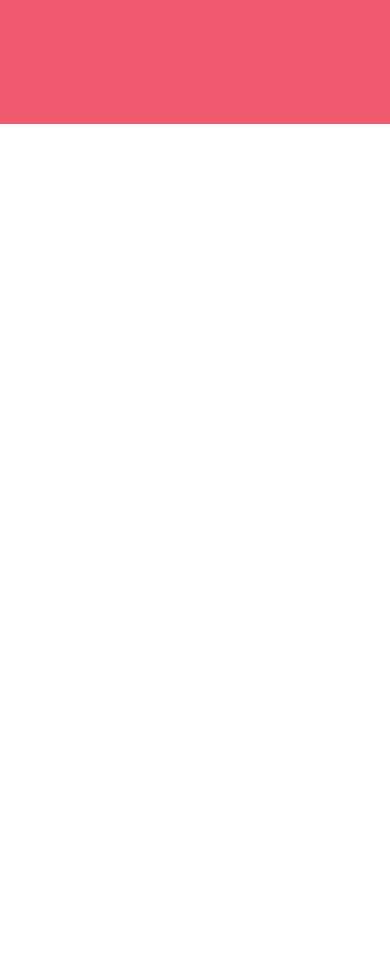
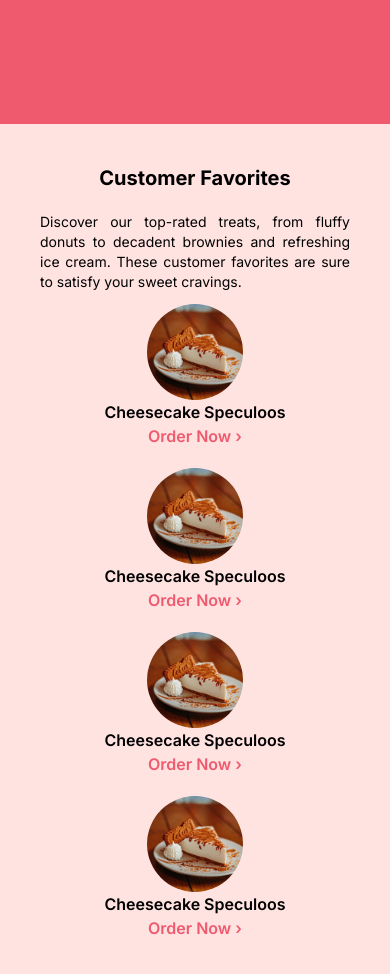
Before and after one commit to primatara42/laravel-cake, a React (Vite) app: page / in a window 390 px wide. Shown: the part 720-1694 px from the top of the page. Before the commit the page ends 844 px from the top, so only its background shows below. Built offline with nearby package versions, Linux system fonts and the light colour scheme.

Commit message:
feat(favorite menu section): create Favorite Menu Section component with responsive design

```diff
--- a/index.html
+++ b/index.html
@@ -16,7 +16,7 @@
       rel="stylesheet"
     />
   </head>
-  <body>
+  <body class="bg-primary">
     <div id="root"></div>
     <script type="module" src="/src/main.jsx"></script>
   </body>
--- a/src/App.jsx
+++ b/src/App.jsx
@@ -8,7 +8,7 @@ const App = () => {
     <div className="font-Inter">
       {/* <Header /> */}
       <Jumbotron />
-      {/* <FavoriteMenuSection/> */}
+      <FavoriteMenuSection/>
     </div>
   );
 };
--- a/src/components/FavoriteMenuSection.jsx
+++ b/src/components/FavoriteMenuSection.jsx
@@ -1,16 +1,63 @@
 import React from "react";
+import FavoriteMenu from "../assets/images/cheesecakeSpeculoos.jpg";
 
 const FavoriteMenuSection = () => {
   return (
-    <div>
-      <h1>Customer Favorites</h1>
-      <p>
+    <div className="container sm:max-w-lg mx-auto p-10 bg-third md:max-w-5xl lg:max-w-full">
+      <h1 className="text-xl text-center font-bold mb-5 md:text-3xl">
+        Customer Favorites
+      </h1>
+      <p className="text-sm text-justify mb-3 sm:text-base md:text-lg">
         Discover our top-rated treats, from fluffy donuts to decadent brownies
         and refreshing ice cream. These customer favorites are sure to satisfy
         your sweet cravings.
       </p>
-      <div className="card_container">
+      <div className="card_container flex flex-wrap gap-y-5 gap-x-10 sm:gap-y-10">
+        <div className="card font-semibold mx-auto flex flex-col items-center">
+          <img
+            src={FavoriteMenu}
+            alt="Favorite Menu"
+            className="w-24 h-24 rounded-full object-cover sm:w-36 sm:h-36 md:w-52 md:h-52"
+          />
+          <h2 className="text-base sm:text-lg">Cheesecake Speculoos</h2>
+          <button className="text-base sm:text-lg text-primary">
+            Order Now &rsaquo;
+          </button>
+        </div>
+        <div className="card font-semibold mx-auto flex flex-col items-center">
+          <img
+            src={FavoriteMenu}
+            alt="Favorite Menu"
+            className="w-24 h-24 rounded-full object-cover sm:w-36 sm:h-36 md:w-52 md:h-52"
+          />
+          <h2 className="text-base sm:text-lg">Cheesecake Speculoos</h2>
+          <button className="text-base sm:text-lg text-primary">
+            Order Now &rsaquo;
+          </button>
+        </div>
+        <div className="card font-semibold mx-auto flex flex-col items-center">
+          <img
+            src={FavoriteMenu}
+            alt="Favorite Menu"
+            className="w-24 h-24 rounded-full object-cover sm:w-36 sm:h-36 md:w-52 md:h-52"
+          />
+          <h2 className="text-base sm:text-lg">Cheesecake Speculoos</h2>
+          <button className="text-base sm:text-lg text-primary">
+            Order Now &rsaquo;
+          </button>
+        </div>
 
+        <div className="card font-semibold mx-auto flex flex-col items-center">
+          <img
+            src={FavoriteMenu}
+            alt="Favorite Menu"
+            className="w-24 h-24 rounded-full object-cover sm:w-36 sm:h-36 md:w-52 md:h-52"
+          />
+          <h2 className="text-base sm:text-lg">Cheesecake Speculoos</h2>
+          <button className="text-base sm:text-lg text-primary">
+            Order Now &rsaquo;
+          </button>
+        </div>
       </div>
     </div>
   );
--- a/src/components/Jumbotron.jsx
+++ b/src/components/Jumbotron.jsx
@@ -11,11 +11,11 @@ const Jumbotron = () => {
         <div className="hidden lg:block w-[90%]">
           <div className="text-6xl font-semibold">
             <h1>
-              Delicious{" "}
+              Delicious
               <span className="text-secondary font-bold">Dessert,</span>
             </h1>
             <h1>
-              Perfected with{" "}
+              Perfected with
               <span className="text-secondary font-bold">Laravel</span>
             </h1>
           </div>
@@ -29,7 +29,7 @@ const Jumbotron = () => {
               Order Now!
             </a>
             <a href="#" className="text-xl block bg-white text-primary border-2 px-5 py-3 rounded-full">
-              Explore More{" "}
+              Explore More
               <span>
                 <FaArrowRight className="inline-block ml-3" />
               </span>
--- a/tailwind.config.js
+++ b/tailwind.config.js
@@ -6,6 +6,7 @@ export default {
       colors: {
         primary: "#EF5A6F",
         secondary: "#632626",
+        third: "#FFE3E1"
       },
       fontFamily: {
         Inter: ["Inter", "sans-serif"],
```
